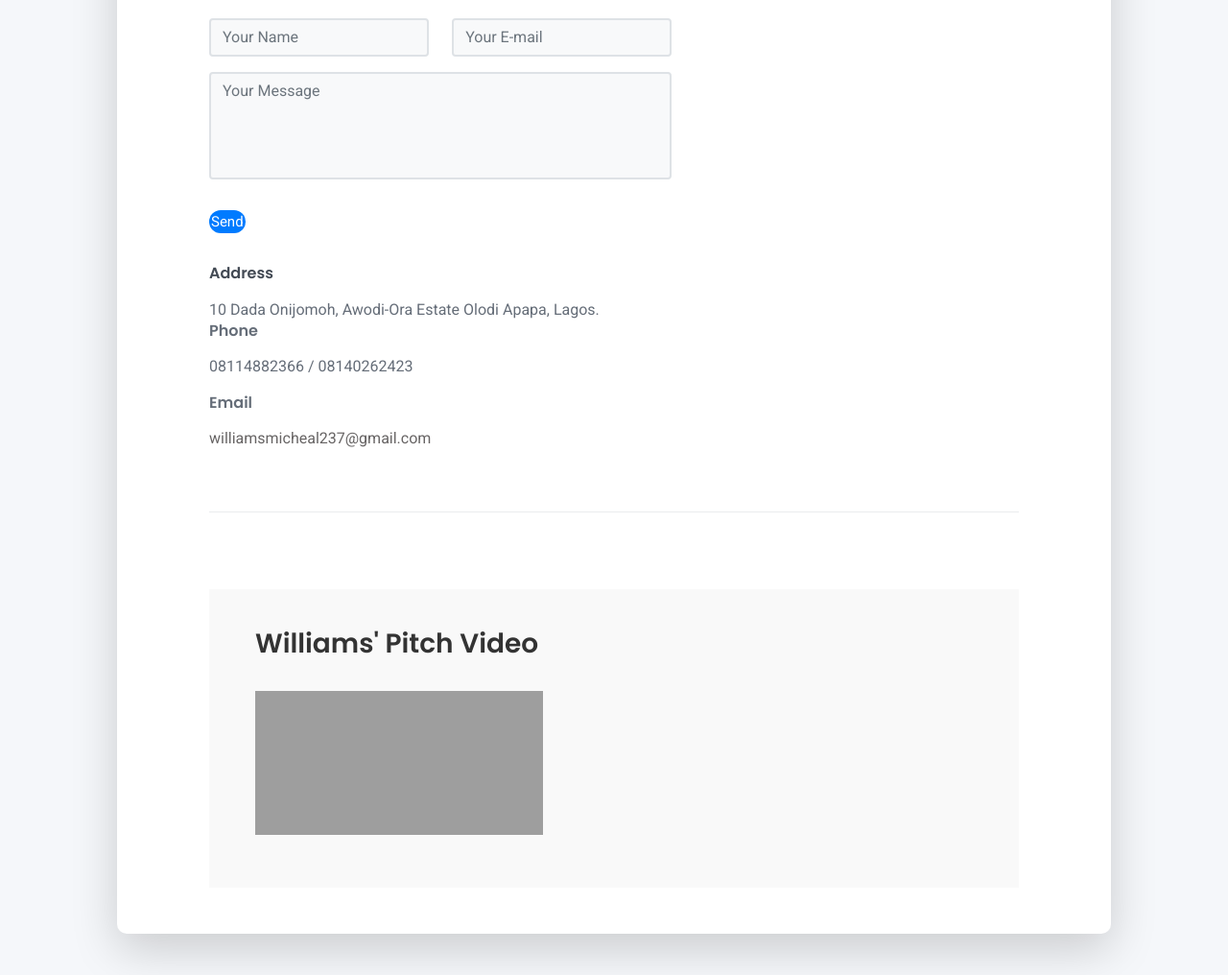
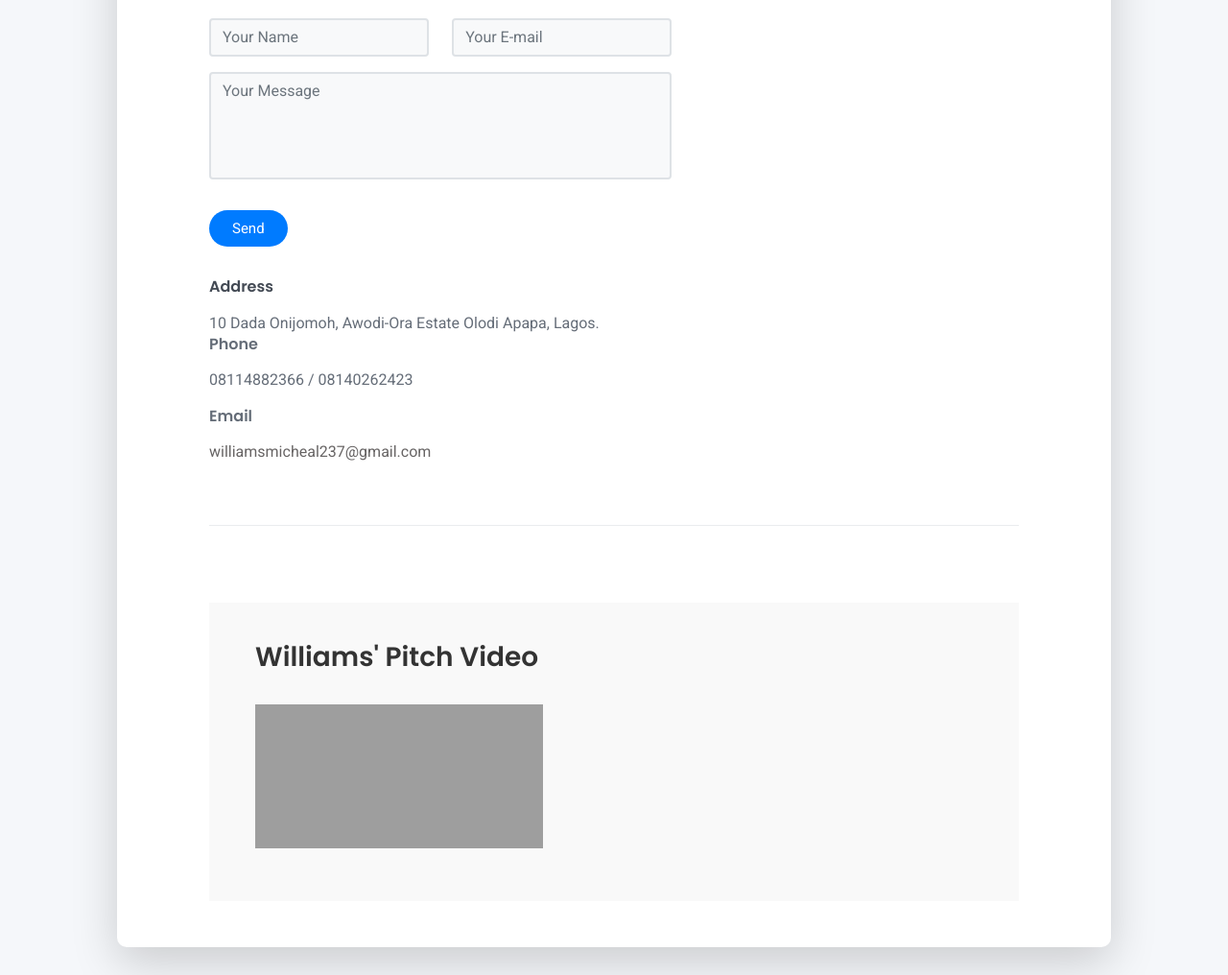
Before and after one commit to phatwillis/portfolio, a website: page index.html in a window 1280 px wide. Shown: the part 2947-3963 px from the top of the page at 96% size. Drawn offline with Linux system fonts and the light colour scheme; grey boxes are pictures that could not be loaded.

Commit message:
Update main.css

```diff
--- a/css/main.css
+++ b/css/main.css
@@ -168,7 +168,8 @@ footer a:not(.nav-link) {
   background-color: #007bff;
   border: none;
   color: #fff;
-  padding: 1px 2px;
+  padding-left: -40px;
+
   border-radius: 20px; /* Add rounded border-radius */
   cursor: pointer;
   transition: background-color 0.3s, color 0.3s, border-radius 0.3s;
```
